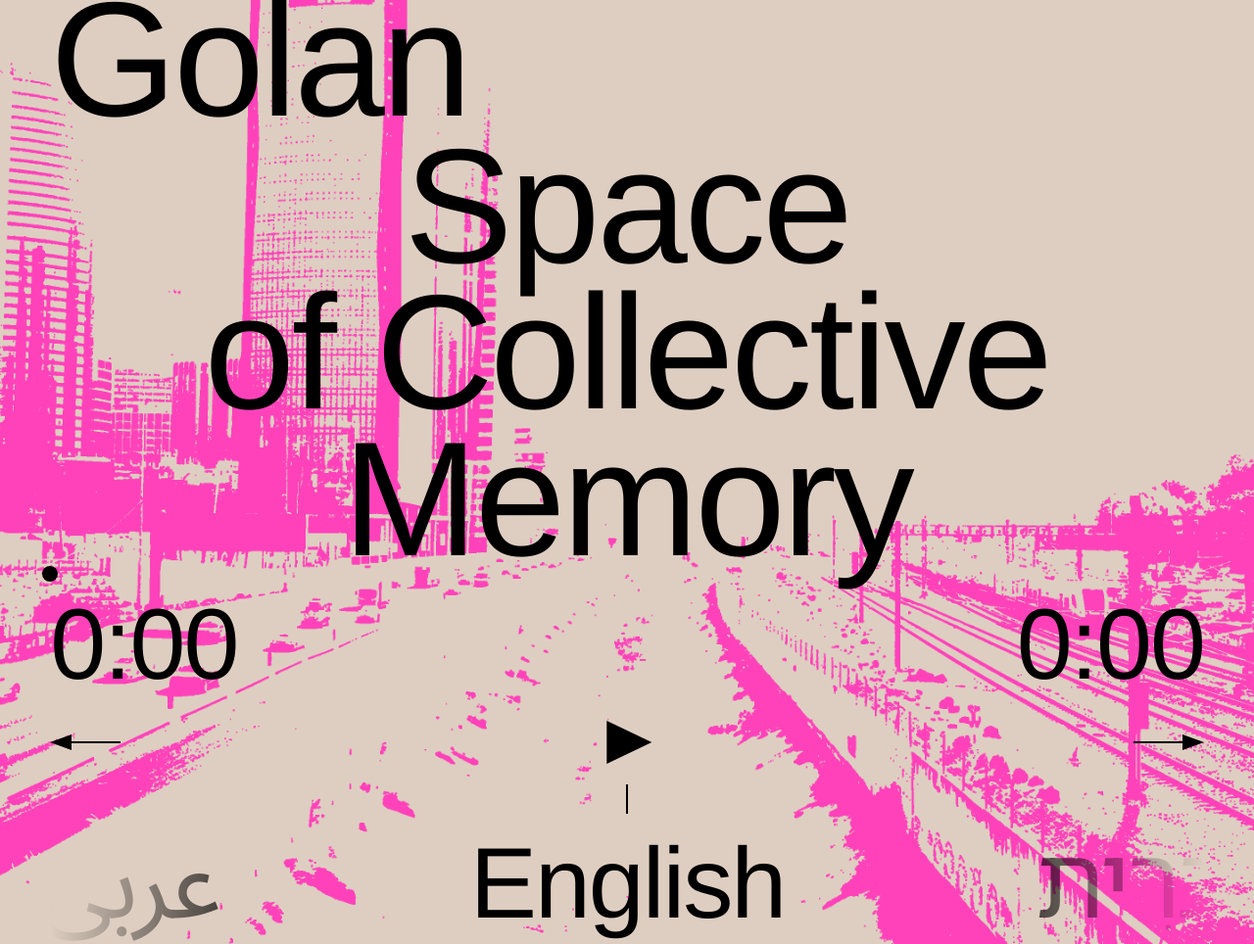
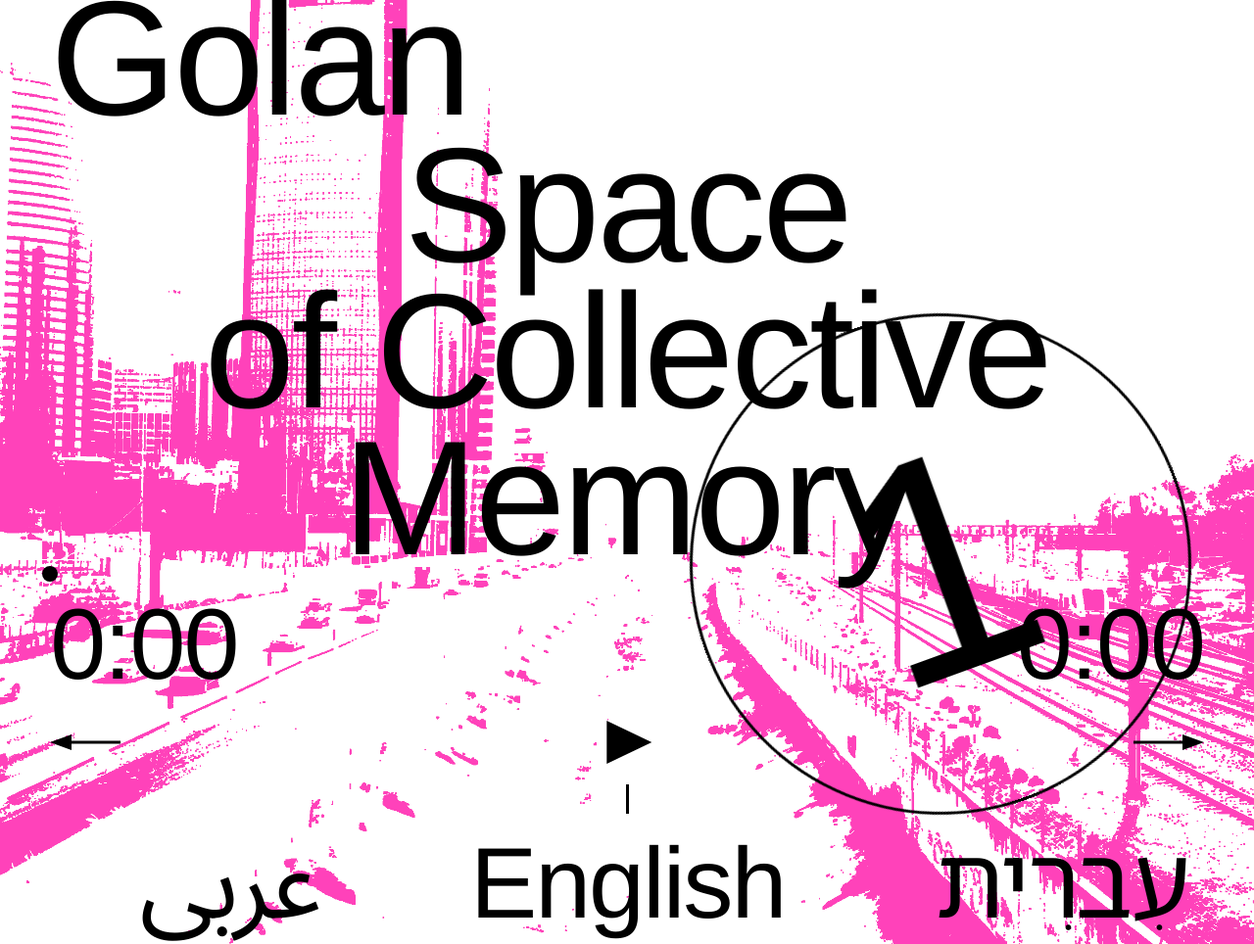
Before and after one commit to TimBallaschke/heritage-of-the-future, a PHP site: page / in a window 1280 px wide. Shown: the whole page at 98% size. Run offline with PHP 8.4, Linux system fonts and the light colour scheme; some web fonts are replaced.

Commit message:
Replace background image with a WebGL canvas for enhanced visual effects; add artwork number display and update track data with coordinates. Adjust styles for layout improvements and element sizing.

```diff
--- a/assets/script/script.js
+++ b/assets/script/script.js
@@ -2,7 +2,252 @@ document.addEventListener('DOMContentLoaded', () => {
     const switcher = document.getElementById('language-switcher');
     const artistsEl = document.getElementById('artists-names');
     const artworkEl = document.getElementById('artwork-name');
-    const backgroundImg = document.getElementById('background-image');
+    const artworkNumberEl = document.getElementById('artwork-number');
+    const artworkNumberWrapperEl = document.getElementById('artwork-number-wrapper');
+
+    // --- WebGL background with Codrops-style displacement transition ---
+    const setupBackground = () => {
+        const canvas = document.getElementById('background-canvas');
+        if (!canvas) return null;
+        const gl = canvas.getContext('webgl');
+        if (!gl) return null;
+
+        const resize = () => {
+            const dpr = window.devicePixelRatio || 1;
+            canvas.width = window.innerWidth * dpr;
+            canvas.height = window.innerHeight * dpr;
+            gl.viewport(0, 0, canvas.width, canvas.height);
+        };
+        resize();
+        window.addEventListener('resize', resize);
+
+        const vsSource = `
+            attribute vec2 a_position;
+            varying vec2 v_uv;
+            void main() {
+                v_uv = a_position * 0.5 + 0.5;
+                gl_Position = vec4(a_position, 0.0, 1.0);
+            }
+        `;
+
+        const fsSource = `
+            precision mediump float;
+            uniform sampler2D u_from;
+            uniform sampler2D u_to;
+            uniform sampler2D u_disp;
+            uniform vec2 u_fromSize;
+            uniform vec2 u_toSize;
+            uniform vec2 u_canvasSize;
+            uniform float u_progress;
+            uniform float u_intensity1;
+            uniform float u_intensity2;
+            uniform float u_angle1;
+            uniform float u_angle2;
+            varying vec2 v_uv;
+
+            vec2 coverUV(vec2 uv, vec2 imgSize, vec2 canvasSize) {
+                float imgAspect = imgSize.x / imgSize.y;
+                float canvasAspect = canvasSize.x / canvasSize.y;
+                vec2 ratio = imgAspect > canvasAspect
+                    ? vec2(canvasAspect / imgAspect, 1.0)
+                    : vec2(1.0, imgAspect / canvasAspect);
+                return (uv - 0.5) * ratio + 0.5;
+            }
+
+            mat2 getRotM(float angle) {
+                float s = sin(angle);
+                float c = cos(angle);
+                return mat2(c, -s, s, c);
+            }
+
+            float random(vec2 st) {
+                return fract(sin(dot(st.xy, vec2(12.9898, 78.233))) * 43758.5453);
+            }
+
+            float noise(vec2 st) {
+                vec2 i = floor(st);
+                vec2 f = fract(st);
+                float a = random(i);
+                float b = random(i + vec2(1.0, 0.0));
+                float c = random(i + vec2(0.0, 1.0));
+                float d = random(i + vec2(1.0, 1.0));
+                vec2 u = f * f * (3.0 - 2.0 * f);
+                return mix(mix(a, b, u.x), mix(c, d, u.x), u.y);
+            }
+
+            float fbm(vec2 st) {
+                float v = 0.0;
+                float amp = 0.5;
+                for (int i = 0; i < 4; i++) {
+                    v += amp * noise(st);
+                    st *= 2.0;
+                    amp *= 0.5;
+                }
+                return v;
+            }
+
+            void main() {
+                vec4 disp = texture2D(u_disp, v_uv);
+                vec2 dispVec = vec2(disp.r, disp.g) - 0.5;
+
+                vec2 pos1 = v_uv + getRotM(u_angle1) * dispVec * u_intensity1 * u_progress;
+                vec2 pos2 = v_uv + getRotM(u_angle2) * dispVec * u_intensity2 * (1.0 - u_progress);
+
+                pos1 = coverUV(pos1, u_fromSize, u_canvasSize);
+                pos2 = coverUV(pos2, u_toSize, u_canvasSize);
+
+                vec4 t1 = texture2D(u_from, pos1);
+                vec4 t2 = texture2D(u_to, pos2);
+
+                float threshold = fbm(v_uv * 4.0);
+                gl_FragColor = step(threshold, u_progress) > 0.5 ? t2 : t1;
+            }
+        `;
+
+        const compile = (type, src) => {
+            const sh = gl.createShader(type);
+            gl.shaderSource(sh, src);
+            gl.compileShader(sh);
+            if (!gl.getShaderParameter(sh, gl.COMPILE_STATUS)) {
+                console.error('Shader error:', gl.getShaderInfoLog(sh));
+            }
+            return sh;
+        };
+
+        const program = gl.createProgram();
+        gl.attachShader(program, compile(gl.VERTEX_SHADER, vsSource));
+        gl.attachShader(program, compile(gl.FRAGMENT_SHADER, fsSource));
+        gl.linkProgram(program);
+        gl.useProgram(program);
+
+        const buf = gl.createBuffer();
+        gl.bindBuffer(gl.ARRAY_BUFFER, buf);
+        gl.bufferData(gl.ARRAY_BUFFER, new Float32Array([-1,-1, 1,-1, -1,1, 1,1]), gl.STATIC_DRAW);
+        const posLoc = gl.getAttribLocation(program, 'a_position');
+        gl.enableVertexAttribArray(posLoc);
+        gl.vertexAttribPointer(posLoc, 2, gl.FLOAT, false, 0, 0);
+
+        const u = {
+            from: gl.getUniformLocation(program, 'u_from'),
+            to: gl.getUniformLocation(program, 'u_to'),
+            disp: gl.getUniformLocation(program, 'u_disp'),
+            fromSize: gl.getUniformLocation(program, 'u_fromSize'),
+            toSize: gl.getUniformLocation(program, 'u_toSize'),
+            canvasSize: gl.getUniformLocation(program, 'u_canvasSize'),
+            progress: gl.getUniformLocation(program, 'u_progress'),
+            intensity1: gl.getUniformLocation(program, 'u_intensity1'),
+            intensity2: gl.getUniformLocation(program, 'u_intensity2'),
+            angle1: gl.getUniformLocation(program, 'u_angle1'),
+            angle2: gl.getUniformLocation(program, 'u_angle2'),
+        };
+        gl.uniform1i(u.from, 0);
+        gl.uniform1i(u.to, 1);
+        gl.uniform1i(u.disp, 2);
+
+        const mkTex = (filter = gl.LINEAR) => {
+            const t = gl.createTexture();
+            gl.bindTexture(gl.TEXTURE_2D, t);
+            gl.texParameteri(gl.TEXTURE_2D, gl.TEXTURE_WRAP_S, gl.CLAMP_TO_EDGE);
+            gl.texParameteri(gl.TEXTURE_2D, gl.TEXTURE_WRAP_T, gl.CLAMP_TO_EDGE);
+            gl.texParameteri(gl.TEXTURE_2D, gl.TEXTURE_MIN_FILTER, filter);
+            gl.texParameteri(gl.TEXTURE_2D, gl.TEXTURE_MAG_FILTER, filter);
+            return t;
+        };
+        const texFrom = mkTex();
+        const texTo = mkTex();
+        const texDisp = mkTex(gl.NEAREST);
+
+        let fromImg = null;
+        let toImg = null;
+
+        const loadImage = src => new Promise((resolve, reject) => {
+            const img = new Image();
+            img.crossOrigin = 'anonymous';
+            img.onload = () => resolve(img);
+            img.onerror = reject;
+            img.src = src;
+        });
+
+        const upload = (tex, source) => {
+            gl.bindTexture(gl.TEXTURE_2D, tex);
+            gl.pixelStorei(gl.UNPACK_FLIP_Y_WEBGL, true);
+            gl.texImage2D(gl.TEXTURE_2D, 0, gl.RGB, gl.RGB, gl.UNSIGNED_BYTE, source);
+        };
+
+        // Build a blurred displacement texture from a source image
+        const buildDisplacementTexture = src => loadImage(src).then(img => {
+            upload(texDisp, img);
+        });
+
+        const render = (progress) => {
+            gl.activeTexture(gl.TEXTURE0);
+            gl.bindTexture(gl.TEXTURE_2D, texFrom);
+            gl.activeTexture(gl.TEXTURE1);
+            gl.bindTexture(gl.TEXTURE_2D, texTo);
+            gl.activeTexture(gl.TEXTURE2);
+            gl.bindTexture(gl.TEXTURE_2D, texDisp);
+            gl.uniform1f(u.progress, progress);
+            gl.uniform1f(u.intensity1, 0.5);
+            gl.uniform1f(u.intensity2, 0.5);
+            gl.uniform1f(u.angle1, Math.PI / 4);
+            gl.uniform1f(u.angle2, -Math.PI / 4 * 3);
+            gl.uniform2f(u.fromSize, fromImg ? fromImg.width : 1, fromImg ? fromImg.height : 1);
+            gl.uniform2f(u.toSize, toImg ? toImg.width : 1, toImg ? toImg.height : 1);
+            gl.uniform2f(u.canvasSize, canvas.width, canvas.height);
+            gl.drawArrays(gl.TRIANGLE_STRIP, 0, 4);
+        };
+
+        let currentSrc = null;
+        let animId = null;
+        let dispReady = false;
+
+        // Initialize displacement texture from image-1
+        buildDisplacementTexture('assets/images/image-1.png').then(() => {
+            dispReady = true;
+            if (fromImg) render(0);
+        });
+
+        const transitionTo = (newSrc, duration = 1200) => {
+            if (newSrc === currentSrc) return;
+            currentSrc = newSrc;
+            loadImage(newSrc).then(img => {
+                if (!fromImg) {
+                    fromImg = img;
+                    toImg = img;
+                    upload(texFrom, img);
+                    upload(texTo, img);
+                    if (dispReady) render(0);
+                    return;
+                }
+                toImg = img;
+                upload(texTo, img);
+                if (animId) cancelAnimationFrame(animId);
+                const start = performance.now();
+                const step = now => {
+                    const t = Math.min((now - start) / duration, 1);
+                    render(t);
+                    if (t < 1) {
+                        animId = requestAnimationFrame(step);
+                    } else {
+                        fromImg = toImg;
+                        upload(texFrom, toImg);
+                        render(0);
+                        animId = null;
+                    }
+                };
+                animId = requestAnimationFrame(step);
+            }).catch(err => console.error('Image load failed:', err));
+        };
+
+        window.addEventListener('resize', () => {
+            if (fromImg && dispReady) render(animId ? 0.5 : 0);
+        });
+
+        return { transitionTo };
+    };
+
+    const background = setupBackground();
+
     const playButton = document.getElementById('play-button');
     const audio = document.getElementById('audio');
     const progressBar = document.getElementById('seekbar-progress');
@@ -154,8 +399,16 @@ document.addEventListener('DOMContentLoaded', () => {
             }
         }
 
-        if (backgroundImg && track.image && backgroundImg.getAttribute('src') !== track.image) {
-            backgroundImg.src = track.image;
+        if (background && track.image) {
+            background.transitionTo(track.image);
+        }
+
+        if (artworkNumberEl && track.number !== undefined) {
+            artworkNumberEl.textContent = track.number;
+        }
+        if (artworkNumberWrapperEl) {
+            if (track.x !== undefined) artworkNumberWrapperEl.style.left = `${track.x}rem`;
+            if (track.y !== undefined) artworkNumberWrapperEl.style.top = `${track.y}rem`;
         }
 
         if (playButton) playButton.classList.remove('playing');
--- a/assets/style/_base.scss
+++ b/assets/style/_base.scss
@@ -29,12 +29,11 @@ body {
     background-color: #decec1;
 }
 
-#background-image {
+#background-canvas {
     position: fixed;
     inset: 0;
     width: 100%;
     height: 100%;
-    object-fit: cover;
     pointer-events: none;
     user-select: none;
 }
@@ -95,7 +94,7 @@ body {
 }
 
 #selector-line {
-    width: 2px;
+    width: 3px;
     height: 30px;
     background: $color-2;
 }
@@ -109,7 +108,7 @@ body {
 #seekbar-progress {
     position: relative;
     width: 100%;
-    height: 2px;
+    height: 3px;
     cursor: pointer;
     touch-action: none;
 
@@ -190,7 +189,7 @@ body {
     right: 0;
     transform: translateY(-50%);
     width: 50px;
-    height: 2px;
+    height: 3px;
     background: $color-2;
 }
 
@@ -201,7 +200,7 @@ body {
     left: 0;
     transform: translateY(-50%);
     width: 50px;
-    height: 2px;
+    height: 3px;
     background: $color-2;
 }
 
@@ -271,7 +270,8 @@ body {
     flex-direction: row;
     align-items: center;
     direction: ltr;
-    gap: 20rem;
+    gap: 12rem;
+    margin-inline: -4rem;
     overflow-x: auto;
     scroll-snap-type: x mandatory;
     scroll-behavior: smooth;
@@ -279,8 +279,6 @@ body {
     font-size: $font-size-2;
     line-height: $line-height-2;
     letter-spacing: $letter-spacing-2;
-    mask-image: linear-gradient(to right, transparent 0, black 20rem, black calc(100% - 20rem), transparent 100%);
-    -webkit-mask-image: linear-gradient(to right, transparent 0, black 20rem, black calc(100% - 20rem), transparent 100%);
 
     &::before,
     &::after {
@@ -293,3 +291,16 @@ body {
         scroll-snap-align: center;
     }
 }
+
+#artwork-number-wrapper {
+    position: fixed;
+    transform: rotate(-20deg);
+    display: flex;
+    align-items: center;
+    justify-content: center;
+    width: 40rem;
+    height: 40rem;
+    border: 3px solid $color-2;
+    border-radius: 50%;
+    font-size: $font-size-3;
+}
--- a/assets/style/_variables.scss
+++ b/assets/style/_variables.scss
@@ -9,3 +9,5 @@ $letter-spacing-1: -0.02em;
 $font-size-2: 8rem;
 $line-height-2: 1.2;
 $letter-spacing-2: -0.02em;
+
+$font-size-3: 25rem;
--- a/assets/style/style.css
+++ b/assets/style/style.css
@@ -28,13 +28,11 @@ body {
   background-color: #decec1;
 }
 
-#background-image {
+#background-canvas {
   position: fixed;
   inset: 0;
   width: 100%;
   height: 100%;
-  -o-object-fit: cover;
-     object-fit: cover;
   pointer-events: none;
   -webkit-user-select: none;
      -moz-user-select: none;
@@ -95,7 +93,7 @@ body {
 }
 
 #selector-line {
-  width: 2px;
+  width: 3px;
   height: 30px;
   background: #000000;
 }
@@ -109,7 +107,7 @@ body {
 #seekbar-progress {
   position: relative;
   width: 100%;
-  height: 2px;
+  height: 3px;
   cursor: pointer;
   touch-action: none;
 }
@@ -188,7 +186,7 @@ body {
   right: 0;
   transform: translateY(-50%);
   width: 50px;
-  height: 2px;
+  height: 3px;
   background: #000000;
 }
 
@@ -199,7 +197,7 @@ body {
   left: 0;
   transform: translateY(-50%);
   width: 50px;
-  height: 2px;
+  height: 3px;
   background: #000000;
 }
 
@@ -264,7 +262,8 @@ body {
   flex-direction: row;
   align-items: center;
   direction: ltr;
-  gap: 20rem;
+  gap: 12rem;
+  margin-inline: -4rem;
   overflow-x: auto;
   scroll-snap-type: x mandatory;
   scroll-behavior: smooth;
@@ -272,8 +271,6 @@ body {
   font-size: 8rem;
   line-height: 1.2;
   letter-spacing: -0.02em;
-  mask-image: linear-gradient(to right, transparent 0, black 20rem, black calc(100% - 20rem), transparent 100%);
-  -webkit-mask-image: linear-gradient(to right, transparent 0, black 20rem, black calc(100% - 20rem), transparent 100%);
 }
 #language-switcher::before, #language-switcher::after {
   content: "";
@@ -282,6 +279,21 @@ body {
 #language-switcher > div {
   flex: 0 0 auto;
   scroll-snap-align: center;
+}
+
+#artwork-number-wrapper {
+  position: fixed;
+  top: 30rem;
+  left: 50rem;
+  transform: rotate(-20deg);
+  display: flex;
+  align-items: center;
+  justify-content: center;
+  width: 40rem;
+  height: 40rem;
+  border: 3px solid #000000;
+  border-radius: 50%;
+  font-size: 25rem;
 }
 
 @font-face {
--- a/index.html
+++ b/index.html
@@ -8,8 +8,11 @@
     <link rel="stylesheet" href="assets/style/style.css">
 </head>
 <body>
-    <img id="background-image" src="" alt="">
+    <canvas id="background-canvas"></canvas>
     <div id="content">
+        <div id="artwork-number-wrapper">
+            <div id="artwork-number">1</div>
+        </div>
         <div id="artists-names-wrapper">
             <div id="artists-names">Sharon<br>Golan</div>
         </div>
```
Also changed, not shown: assets/data/translations.json (+15 -0 lines), 1 other file.
